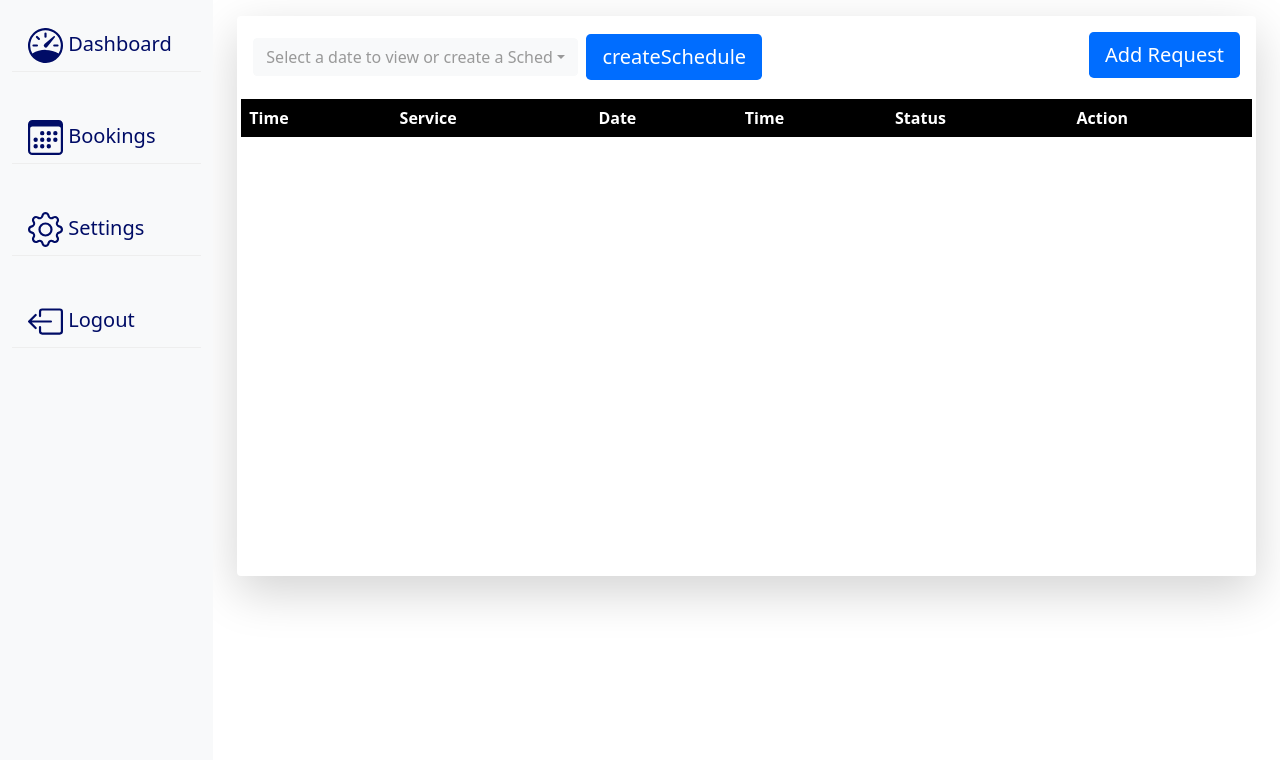
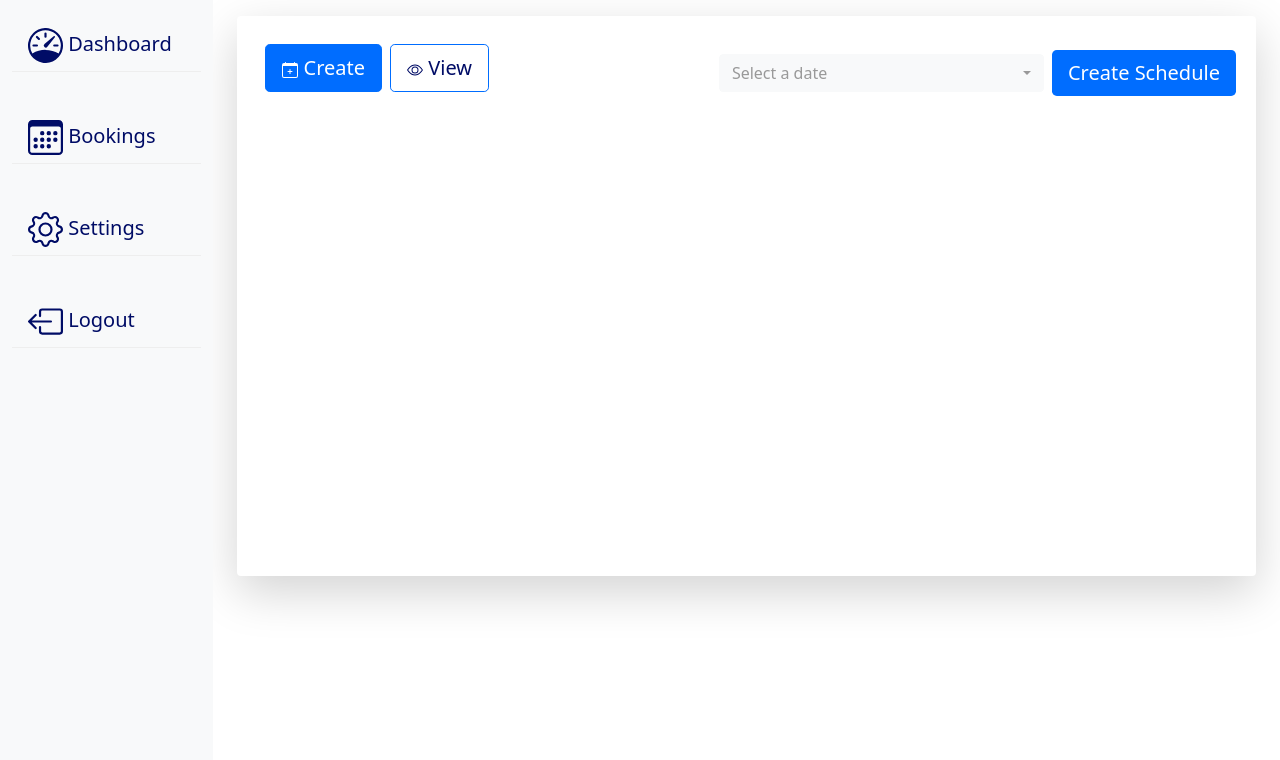
Before and after one commit to gigacache/bookingApplication, a CodeIgniter app: page /bookingApplication/index.php/booking_controller/createSchedule in a window 1280 px wide. Shown: the part 85-845 px from the top of the page. Run offline with CodeIgniter, Linux system fonts and the light colour scheme; tables that the repository leaves empty or names only in its code hold one stand-in row (values such as "Sample post"); lists and menus that the app fills with data are empty.

Commit message:
scheduler view and create

```diff
--- a/application/controllers/Booking_Controller.php
+++ b/application/controllers/Booking_Controller.php
@@ -45,10 +45,18 @@ class Booking_Controller extends CI_Controller {
 	}
 
 	public function createSchedule(){
-			$data["requestDates"] = $this->Booking_model->getRequestDates();
+		$data["requestDates"] = $this->Booking_model->getRequestDates();
 		$data["data"]= $this->Scheduler->create();
 		$data['main_view'] = 'schedulerView';
 		$this->load->view('template', $data);
+}
+
+public function showSchedule(){
+	$date = $this->input->post('date');
+	$data["requestDates"] = $this->Booking_model->getRequestDates();
+	$data["data"] = $this->Scheduler->getSchedule($date);
+	$data['main_view'] = 'schedulerView';
+	$this->load->view('template', $data);
 }
 
 
--- a/application/models/booking_model.php
+++ b/application/models/booking_model.php
@@ -71,5 +71,4 @@ class Booking_model extends CI_Model{
 
 
 
-
 } // End of CI_Model
--- a/application/views/schedulerView.php
+++ b/application/views/schedulerView.php
@@ -1,53 +1,82 @@
 <?php defined('BASEPATH') or exit('No direct script access allowed');?>
 <div class="conatainer shadow-lg p-3 mb-5 bg-body rounded customHeight">
   <div class="row">
+    <div class="col-sm-4">
+    <ul class="nav nav-tabs my-2 mx-2" role="tablist">
+      <li><a href="#create" data-toggle="tab" class="nav-link active mx-1 my-1">
+        <svg xmlns="http://www.w3.org/2000/svg" width="16" height="16" fill="currentColor" class="bi bi-calendar-plus" viewBox="0 0 16 16">
+          <path d="M8 7a.5.5 0 0 1 .5.5V9H10a.5.5 0 0 1 0 1H8.5v1.5a.5.5 0 0 1-1 0V10H6a.5.5 0 0 1 0-1h1.5V7.5A.5.5 0 0 1 8 7z"/>
+          <path d="M3.5 0a.5.5 0 0 1 .5.5V1h8V.5a.5.5 0 0 1 1 0V1h1a2 2 0 0 1 2 2v11a2 2 0 0 1-2 2H2a2 2 0 0 1-2-2V3a2 2 0 0 1 2-2h1V.5a.5.5 0 0 1 .5-.5zM1 4v10a1 1 0 0 0 1 1h12a1 1 0 0 0 1-1V4H1z"/>
+        </svg>
+        Create</a></li>
+      <li><a href="#view" data-toggle="tab" class="nav-link mx-1 my-1">
+        <svg xmlns="http://www.w3.org/2000/svg" width="16" height="16" fill="currentColor" class="bi bi-eye" viewBox="0 0 16 16">
+          <path d="M16 8s-3-5.5-8-5.5S0 8 0 8s3 5.5 8 5.5S16 8 16 8zM1.173 8a13.133 13.133 0 0 1 1.66-2.043C4.12 4.668 5.88 3.5 8 3.5c2.12 0 3.879 1.168 5.168 2.457A13.133 13.133 0 0 1 14.828 8c-.058.087-.122.183-.195.288-.335.48-.83 1.12-1.465 1.755C11.879 11.332 10.119 12.5 8 12.5c-2.12 0-3.879-1.168-5.168-2.457A13.134 13.134 0 0 1 1.172 8z"/>
+          <path d="M8 5.5a2.5 2.5 0 1 0 0 5 2.5 2.5 0 0 0 0-5zM4.5 8a3.5 3.5 0 1 1 7 0 3.5 3.5 0 0 1-7 0z"/>
+        </svg>
+        View</a></li>
+    </ul>
+    </div>
+    <div class="col-sm-8">
+    <div class="tab-content">
+      <div class="tab-pane active py-3 align" id="create">
         <form method="post" action=<?php echo site_url('schedule')?>>
-      <div class="row">
-        <div class="col-sm-8">
               <select class="selectpicker w-50"  data-width="100%" data-dropup-auto="false" name="date">
-            <option value="Select A Date" selected disabled>Select a date to view or create a Schedule </option>
+                <option value="Select A Date" selected disabled>Select a date</option>
                 <?php foreach($requestDates->result() as $row){?>
                   <option value="<?php echo $row->bookingDate; ?>"> <?php echo$row->bookingDate; ?></option>
                 <?php }?>
               </select>
-          <button type="submit" class="btn btn-primary btn-lg w-40 mx-1">createSchedule</button>
+              <button type="submit" class="btn btn-primary btn-lg w-40 mx-1">Create Schedule</button>
+            </form>
           </div>
-        <div class="col-sm-4 align">
-          <button type="submit" class="btn btn-primary btn-lg w-40">Add Request</button>
+       <div class="tab-pane py-3 align" id="view">
+             <form method="post" action=<?php echo site_url('Booking_Controller/showSchedule')?>>
+               <select class="selectpicker w-50"  data-width="100%" data-dropup-auto="false" name="date">
+                 <option value="Select A Date" selected disabled>Select a date</option>
+                 <?php foreach($requestDates->result() as $row){?>
+                   <option value="<?php echo $row->bookingDate; ?>"> <?php echo$row->bookingDate; ?></option>
+                 <?php }?>
+               </select>
+             <button type="submit" class="btn btn-primary btn-lg w-40">View Schedule</button>
+           </form>
        </div>
      </div>
-    </form>
+    </div>
   </div>
   <div class="row">
-      <table class="table">
-        <thead class="thead-dark">
-          <tr>
-            <th scope="col">Time</th>
-            <th scope="col">Service</th>
-            <th scope="col">Date</th>
-            <th scope="col">Time</th>
-            <th scope="col">Status</th>
-            <th scope="col">Action</th>
-          </tr>
-        </thead>
+
+    <table class="timeline">
       <tbody>
-<?php
-          foreach ($data->result() as $row) {?>
+
+
+
+
+
+
+
+
+
+
+
+    <?php foreach ($data->result() as $row) {?>
       <tr>
         <th scope="row"><?php echo $row->startTime?></th>
-          <td><?php echo $row->service;?></td>
-          <td><?php echo $row->bookingDate;?></td>
-          <td><?php echo $row->startTime?></td>
-          <td><?php echo $row->endTime?></td>
-          <td><?php echo $row->status;?></td>
-          <td>
-          </td>
-          <td>
-            <button type="button" class="btn btn-primary" data-toggle="modal" data-target="#Modal-<?php echo $row->scheduleID;?>">
-              Details
-            </button>
-          </td>
-        </tr>
+        <td style="border-left: 5px solid #000;">
+      <a type="button" data-toggle="modal" data-target="#Modal-<?php echo $row->scheduleID;?>">
+        <div class="card card text-white bg-success mb-3" style="width: 18rem;">
+          <div class="card-header"><?php echo $row->startTime?> - <?php echo $row->endTime?></div>
+          <div class="card-body">
+            <p>Service: <?php echo $row->service;?><br/>
+               Customer: <?php echo $row->name;?><br/>
+               Location: <?php echo $row->postcode;?><br/>
+               Schedule ID: <?php echo $row->scheduleID?>
+
+
+            </p>
+          </div>
+        </div>
+      </a>
       <!-- Modal -->
       <div class="modal fade" id="Modal-<?php echo $row->scheduleID;?>" tabindex="-1" role="dialog" aria-labelledby="exampleModalLabel" aria-hidden="true">
         <div class="modal-dialog" role="document">
@@ -78,6 +107,8 @@
           </div>
         </div>
       </div>
+    </td>
+    </tr>
     <?php }?>
   </tbody>
 </table>
--- a/public/css/custom.css
+++ b/public/css/custom.css
@@ -112,7 +112,9 @@ ul li a{
   border: none;
 }
 
+.timeline{
 
+}
 
 .align{
   text-align: right;
```
Also changed, not shown: application/views/admin/adminBooking.php (+32 -7 lines), 1 other file. Lines whose indentation alone changed are shown as unchanged.
